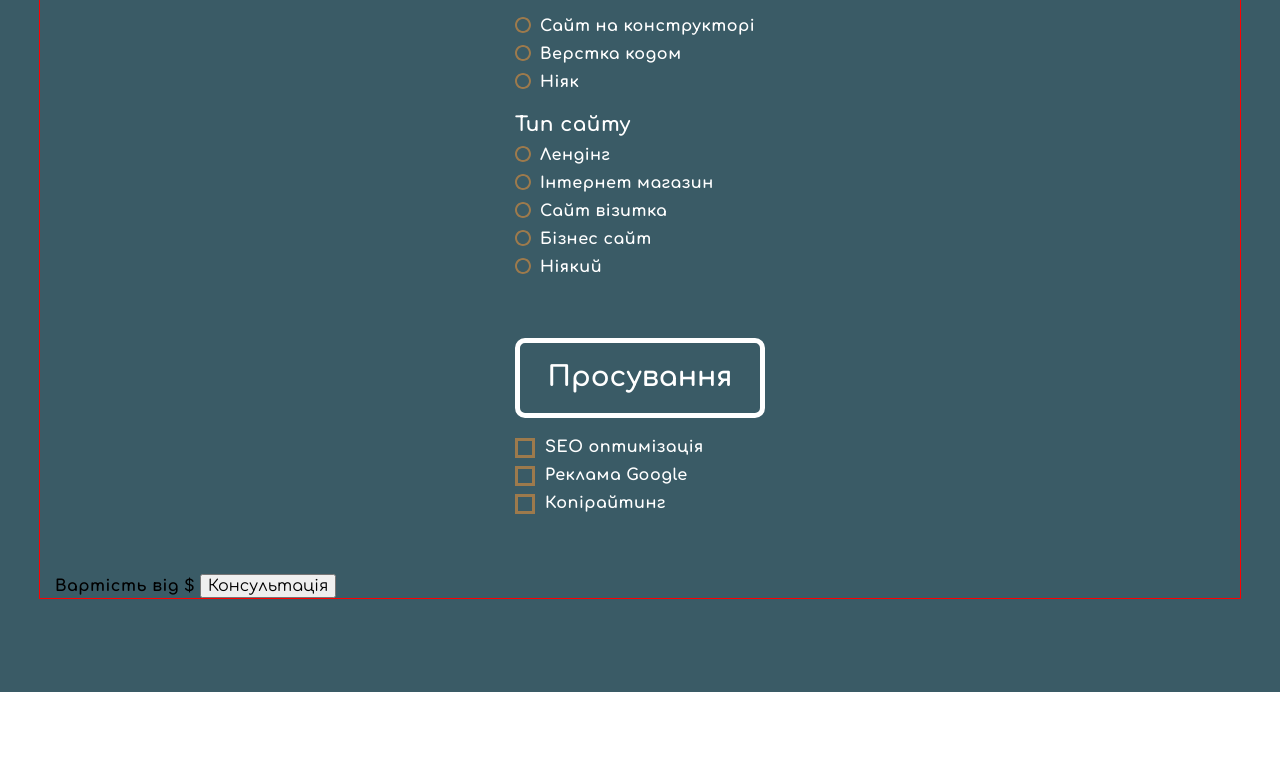
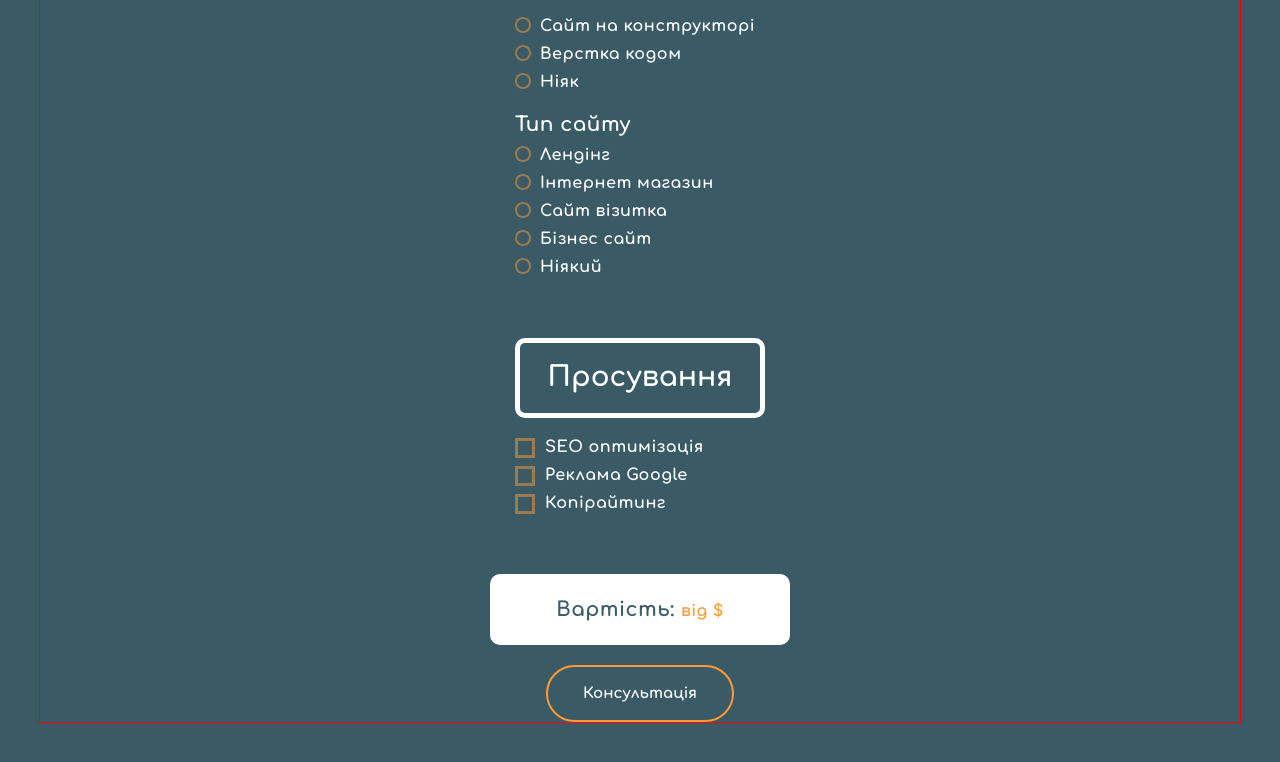
Before and after one commit to VladosSid/Web-Wonder, a plain HTML site: page index.html in a window 1280 px wide. Shown: the part 6055-6817 px from the top of the page. Before the commit the page ends 6747 px from the top, so only its background shows below. Drawn offline with nearby package versions, Linux system fonts and the light colour scheme.

Commit message:
add sum calculator

```diff
--- a/index.html
+++ b/index.html
@@ -515,7 +515,7 @@
                   </picture>
                   <p class="result__name">Результат</p>
                </div>
-
+               <!-- Калькулятор  -->
                <div class="calculator">
                   <h3 class="calculator__title">Калькулятор вартості</h3>
 
@@ -609,7 +609,7 @@
 
                            <p class="calculator__form-title">Тип сайту</p>
 
-                           <form autocomplete="off" class="calculator__form">
+                           <!-- <form autocomplete="off" class="calculator__form"> -->
                            <label class="calculator__radio-label">
                               <input
                                  type="radio"
@@ -706,9 +706,12 @@
                         </form>
                      </li>
                   </ul>
+               </div>
 
+               <div class="calculator__sum-box">
                   <b class="calculator__sum"
-                     >Вартість <span class="">від &#36;</span> <span class=""></span>
+                     >Вартість: <span class="calculator__sum-secondary-text">від &#36;</span>
+                     <span class=""></span>
                   </b>
 
                   <button class="calculator__consult" type="button">Консультація</button>
@@ -719,5 +722,6 @@
       <script src="./js/scrollreveal.js"></script>
       <script src="./js/mobail-menu.js"></script>
       <script src="./js/dynamic-text.js"></script>
+      <!-- <script src="./js/test.js"></script> -->
    </body>
 </html>
--- /dev/null
+++ b/js/test.js
@@ -0,0 +1,22 @@
+console.log("start");
+
+function includes(array, value) {
+  // Change code below this line
+
+for (i = 0; i <= array.length; i += 1) {
+  if (i === value) {
+  return i;
+  }
+}
+  // Change code above this line
+  return false;
+}
+
+// includes([1, 2, 3, 4, 5], 3);
+includes([1, 2, 3, 4, 5], 17);
+includes(["Earth", "Mars", "Venus", "Jupiter", "Saturn"], "Jupiter");
+includes(["Earth", "Mars", "Venus", "Jupiter", "Saturn"], "Uranus");
+includes(["apple", "plum", "pear", "orange"], "plum");
+includes(["apple", "plum", "pear", "orange"], "kiwi");
+
+console.log("end");
--- a/sass/components/_page-result-calculator.scss
+++ b/sass/components/_page-result-calculator.scss
@@ -146,4 +146,62 @@
 
       margin-bottom: 10px;
    }
+
+   // ----- Сумма расчета -----
+   &__sum-box {
+      display: flex;
+      flex-direction: column;
+      align-items: center;
+   }
+
+   &__sum {
+      width: 300px;
+      padding-top: 20px;
+      padding-bottom: 20px;
+      margin-bottom: $card-set-gap;
+
+      border-radius: 10px;
+
+      background-color: getColor('white-color');
+
+      line-height: 1.55;
+      font-weight: 700;
+      font-size: 20px;
+      text-align: center;
+      color: getColor('primary-color');
+   }
+
+   &__sum-secondary-text {
+      font-size: 16px;
+      font-weight: 700;
+      line-height: 1.35;
+
+      color: getColor('secondary-color');
+   }
+
+   //  ---- button
+   &__consult {
+      padding-top: 15px;
+      padding-right: 35px;
+      padding-bottom: 15px;
+      padding-left: 35px;
+
+      border: 2px solid getColor('secondary-color');
+      border-radius: 30px;
+
+      background-color: getColor('primary-color');
+
+      line-height: 1.55;
+      font-weight: 900;
+      font-size: 15px;
+      color: getColor('white-text');
+
+      transition: background-color $timing-function-cubic, border-color $timing-function-cubic;
+
+      &:hover,
+      &:focus {
+         border-color: getColor('white-color');
+         background-color: getColor('accent');
+      }
+   }
 }
```
Also changed, not shown: css/main.css, css/main.min.css, 2 other files.
